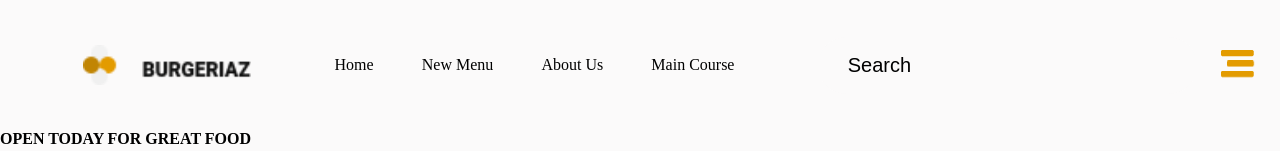
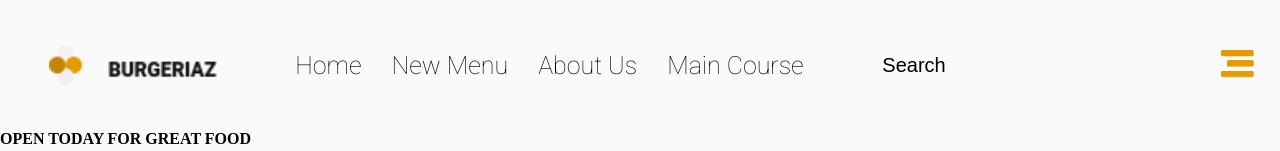
Before and after one commit to felipelarson/vaga-burguer, a React (Create React App) app: page / in a window 1280 px wide. Shown: the top 151 px of the page. Built offline with nearby package versions, Linux system fonts and the light colour scheme; a web font is replaced by a local one.

Commit message:
chore: styled component menu

```diff
--- a/src/components/Menu/styles.css
+++ b/src/components/Menu/styles.css
@@ -2,9 +2,13 @@
   display: flex;
   justify-content: space-between;
   align-items: center;
-  width: 400px;
+  /* width: 400px; */
+  font-size: var(--size-small-title);
+  font-family: var(--font-roboto);
+  font-weight: lighter;
 }
 
 .menu > li {
   list-style: none;
+  margin-left: 30px;
 }
```
